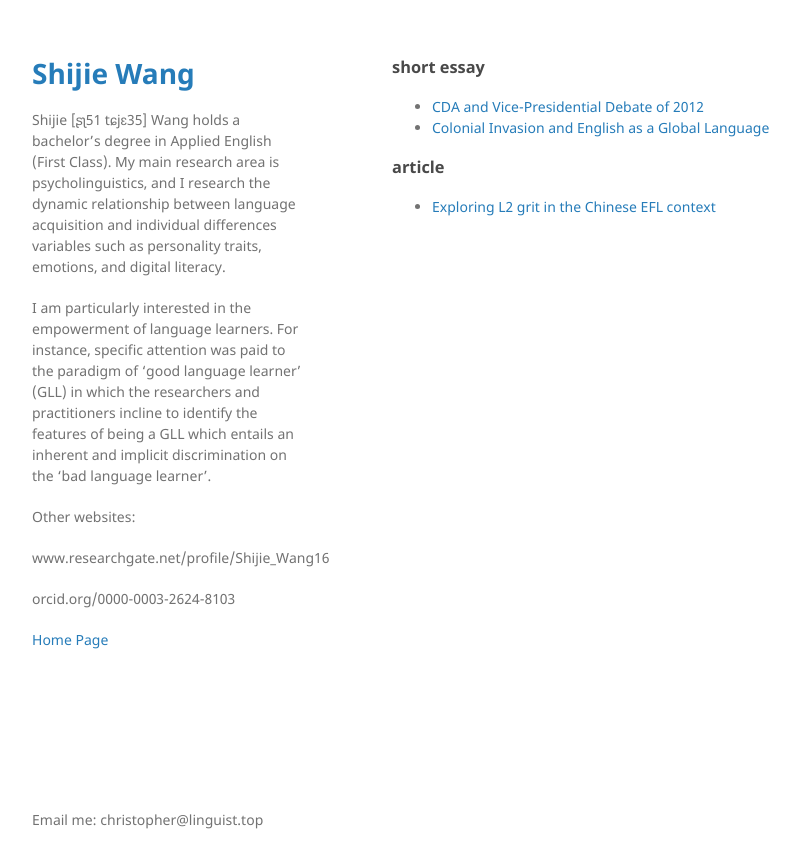
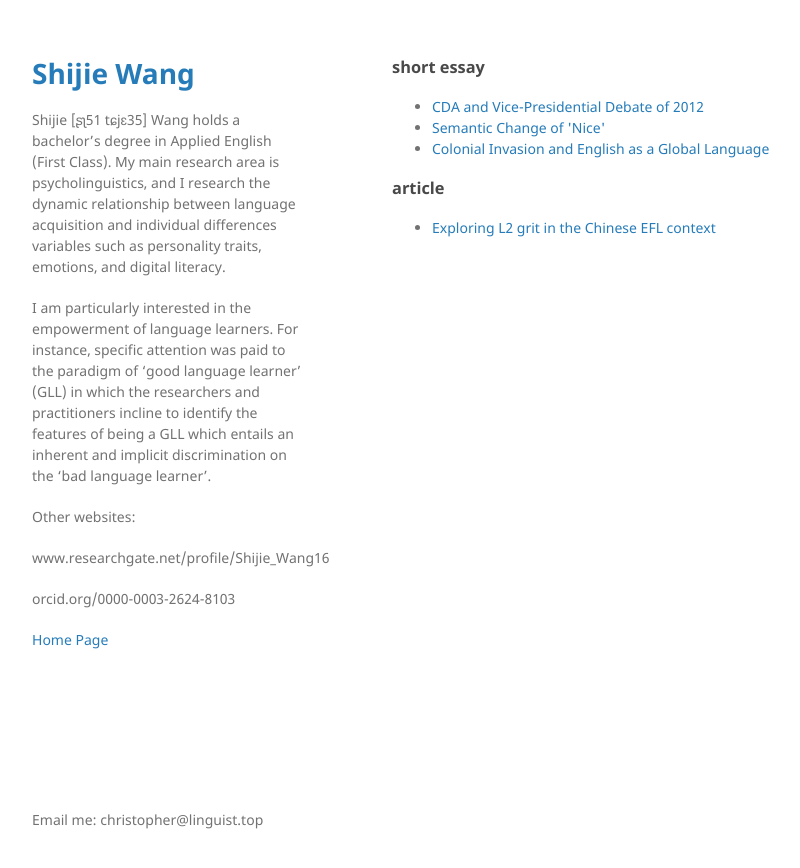
Before and after one commit to ChristopherTLAL/personal-blog, a Jekyll site: the page built from Posts_by_Tags/about.md, in a window 1280 px wide. Shown: the top 868 px of the page, without its empty margins (178-978 px from the left). Built offline with Jekyll 4.4.1, drawn with Linux system fonts in a browser that asks for light colours.

Commit message:
Update 2017-09-29-Semantic Change of 'Nice'.md

```diff
--- a/_posts/2017-09-29-Semantic Change of 'Nice'.md
+++ b/_posts/2017-09-29-Semantic Change of 'Nice'.md
@@ -1,4 +1,9 @@
-
+---
+layout: post
+title: "Semantic Change of 'Nice'"
+date: 2017-09-29
+tag: short essay
+---
 
 After enacting the legislation about homosexual marriage in multiple countries,
 the meanings of term ‘marriage’, ‘husband’, and ‘wife’ have changed gradually.
```
